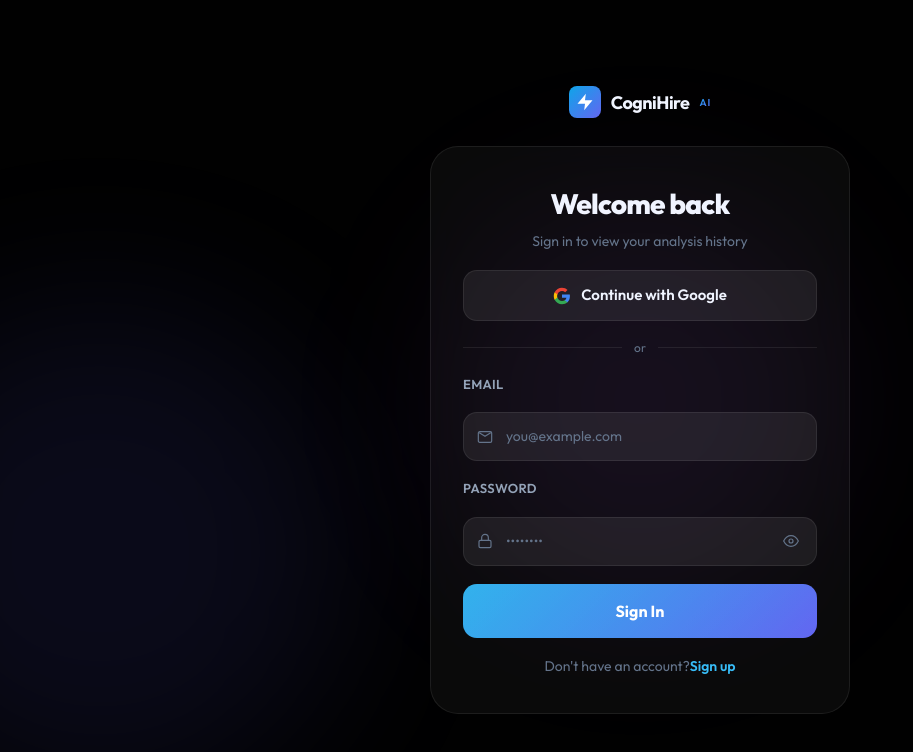
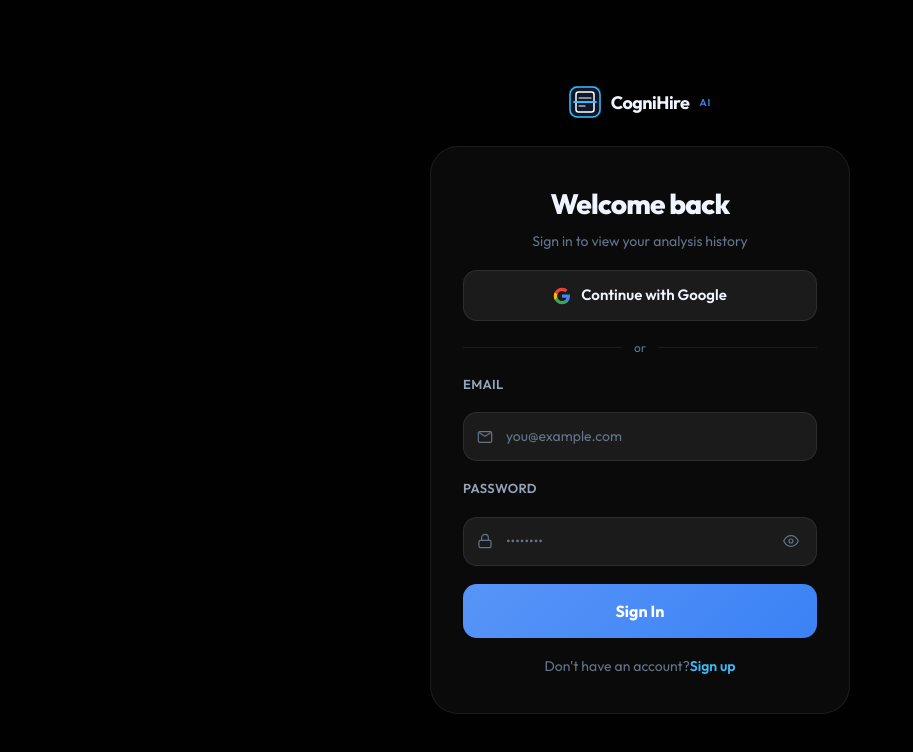
Before and after one commit to PranaliPathak04/CogniHire, a React (Vite) app in the folder frontend/: page / in a window 1280 px wide. Shown: the top 752 px of the page, without its empty margins (0-913 px from the left). Built offline with nearby package versions, Linux system fonts and the light colour scheme; no server answers.

Commit message:
chore: add CogniHire SVG logo to assets

```diff
--- a/frontend/src/AuthPage.jsx
+++ b/frontend/src/AuthPage.jsx
@@ -5,6 +5,7 @@
   signInWithPopup,
 } from "firebase/auth";
 import { auth, googleProvider } from "../firebase";
+import Logo from "./assets/cognihire-logo.svg";
 
 const Icon = ({ d, size = 20, stroke = "currentColor", fill = "none" }) => (
   <svg
@@ -112,14 +113,12 @@
 
       {/* Background orbs */}
       <div className="orb orb-1" />
-      <div className="orb orb-2" />
-      <div className="orb orb-3" />
 
       <div className="auth-wrap">
         {/* Brand */}
         <div className="auth-brand">
           <div className="brand-icon">
-            <Icon d={Icons.zap} size={20} fill="white" stroke="none" />
+            <img src={Logo} alt="CogniHire Logo" className="brand-logo" />
           </div>
           <span className="brand-name">CogniHire</span>
           <span className="brand-tag">AI</span>
@@ -241,7 +240,7 @@
   --text-muted: #64748b;
   --accent: #38bdf8;
   --accent-glow: rgba(56,189,248,0.2);
-  --accent-btn: linear-gradient(135deg, #0ea5e9, #6366f1);
+  --accent-btn: #3b82f6;
   --missing: rgba(239,68,68,0.15);
   --missing-text: #f87171;
   --missing-border: rgba(239,68,68,0.3);
@@ -260,7 +259,17 @@
 @keyframes drift3 { 0%,100% { transform: translate(-50%,-50%) scale(1); } 50% { transform: translate(-50%,-50%) scale(1.15); } }
 
 .brand-name { font-size: 18px; font-weight: 700; letter-spacing: -0.5px; color: var(--text-primary); }
-.brand-icon { width: 32px; height: 32px; background: var(--accent-btn); border-radius: 8px; display: flex; align-items: center; justify-content: center; color: white; }
+.brand-icon {
+  display: flex;
+  align-items: center;
+  justify-content: center;
+}
+
+.brand-logo {
+  width: 32px;
+  height: 32px;
+  display: block;
+}
 .brand-tag { font-size: 10px; font-weight: 600; background: var(--accent-btn); -webkit-background-clip: text; -webkit-text-fill-color: transparent; background-clip: text; letter-spacing: 1px; }
 
 
--- a/frontend/src/index.css
+++ b/frontend/src/index.css
@@ -10,7 +10,7 @@
 }
 
 .dark {
-  --bg: #101010;
+  --bg: #010101;
   --surface: rgba(255, 255, 255, 0.04);
   --surface-hover: rgba(255, 255, 255, 0.07);
   --border: rgba(255, 255, 255, 0.08);
@@ -20,7 +20,7 @@
   --text-muted: #64748b;
   --accent: #f472b6;
   --accent-glow: rgba(56, 189, 248, 0.2);
-  --accent-btn: #1ec9c6;
+  --accent-btn: #3b82f6;
   --ring-bg: rgba(255, 255, 255, 0.06);
   --orb1: rgba(56, 189, 248, 0.12);
   --orb2: rgba(99, 102, 241, 0.1);
@@ -47,7 +47,7 @@
   --text-muted: #94a3b8;
   --accent: #db2777;
   --accent-glow: rgba(14, 165, 233, 0.15);
-  --accent-btn: #02ceb3;
+  --accent-btn: #0891b2;
   --ring-bg: rgba(0, 0, 0, 0.06);
   --orb1: rgba(56, 189, 248, 0.18);
   --orb2: rgba(99, 102, 241, 0.14);
```
Also changed, not shown: frontend/src/assets/cognihire-logo.svg (added).
